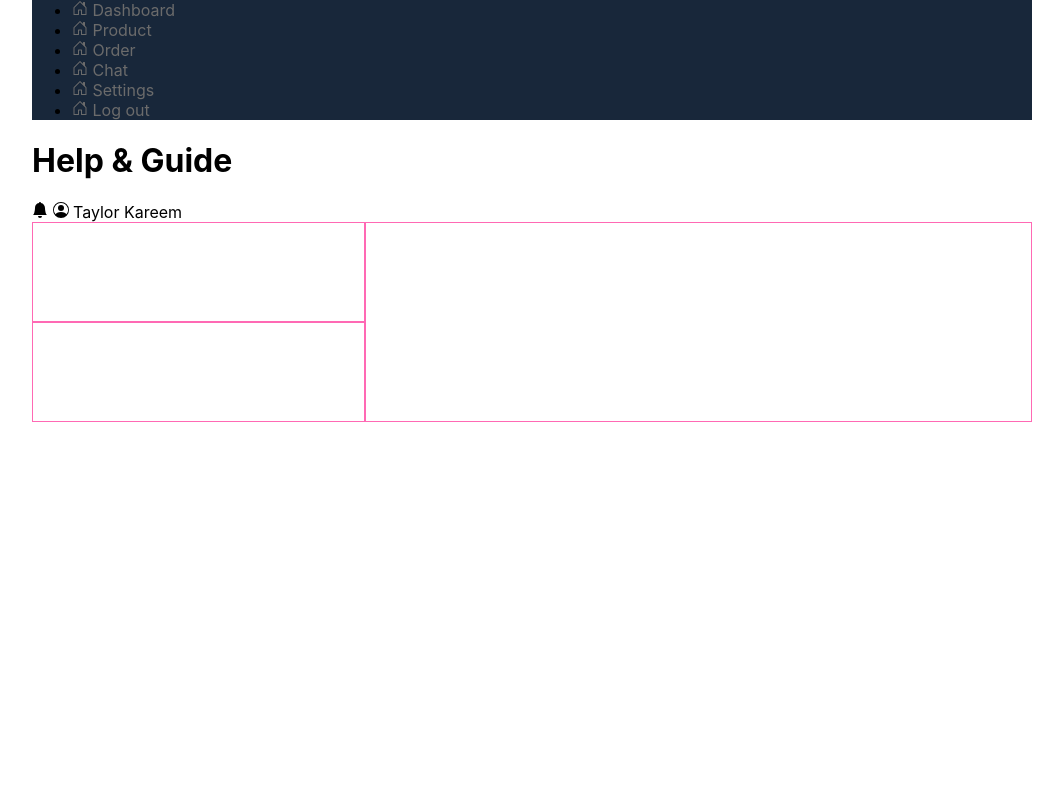
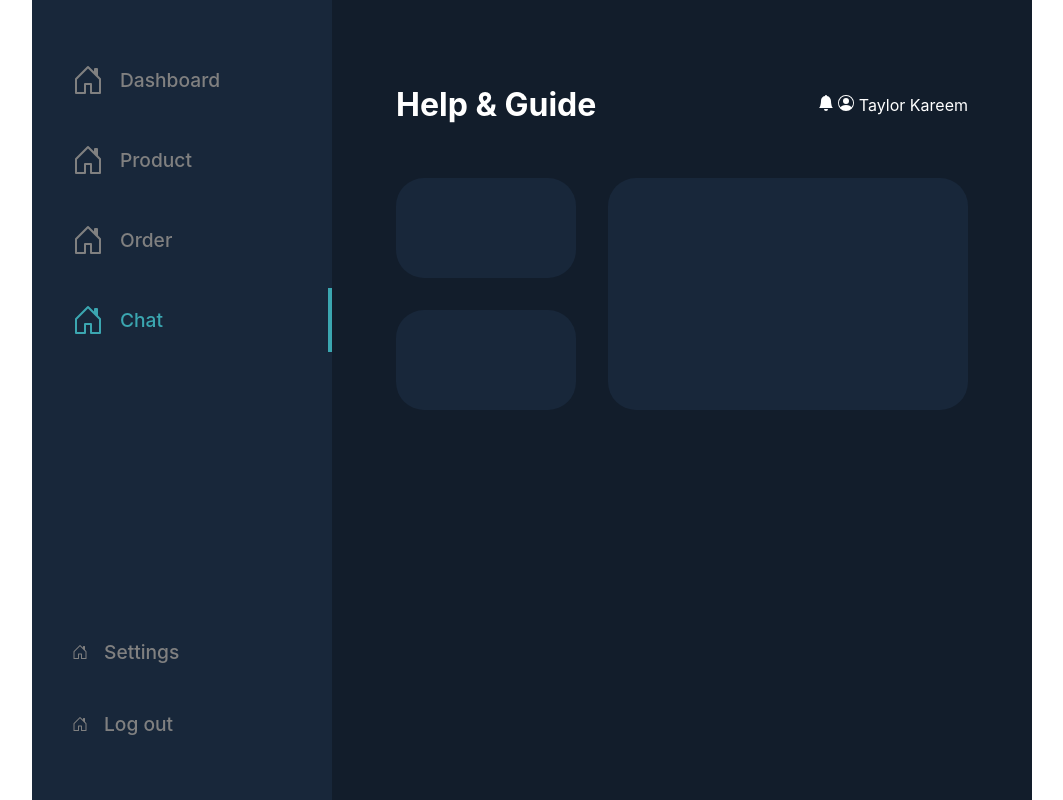
Before and after one commit to jonasholbech/dribbble, a plain HTML site: page index.html in a window 1280 px wide. Shown: the whole page, without its empty margins (108-1171 px from the left). Drawn offline with Linux system fonts and the light colour scheme.

Commit message:
layout main content

```diff
--- a/index.html
+++ b/index.html
@@ -15,8 +15,8 @@
             <a href="#"
               ><svg
                 xmlns="http://www.w3.org/2000/svg"
-                width="16"
-                height="16"
+                width="32"
+                height="32"
                 fill="currentColor"
                 class="bi bi-house-door"
                 viewBox="0 0 16 16"
@@ -32,8 +32,8 @@
             <a href="#"
               ><svg
                 xmlns="http://www.w3.org/2000/svg"
-                width="16"
-                height="16"
+                width="32"
+                height="32"
                 fill="currentColor"
                 class="bi bi-house-door"
                 viewBox="0 0 16 16"
@@ -49,8 +49,8 @@
             <a href="#"
               ><svg
                 xmlns="http://www.w3.org/2000/svg"
-                width="16"
-                height="16"
+                width="32"
+                height="32"
                 fill="currentColor"
                 class="bi bi-house-door"
                 viewBox="0 0 16 16"
@@ -62,12 +62,12 @@
               Order</a
             >
           </li>
-          <li>
+          <li class="active">
             <a href="#"
               ><svg
                 xmlns="http://www.w3.org/2000/svg"
-                width="16"
-                height="16"
+                width="32"
+                height="32"
                 fill="currentColor"
                 class="bi bi-house-door"
                 viewBox="0 0 16 16"
--- a/style.css
+++ b/style.css
@@ -76,6 +76,8 @@ body {
 #wrapper {
   max-width: 1000px;
   margin: auto;
+  display: grid;
+  grid-template-columns: 300px 1fr;
 }
 img {
   display: block;
@@ -84,19 +86,67 @@ img {
 }
 a {
   text-decoration: none;
-  color: var(--color-grey-350);
+  color: var(--color-grey-450);
 }
 nav {
   background-color: var(--color-blue-50);
+  font-size: 1.2rem;
+  font-weight: 500;
+  min-height: 100vh;
+  display: flex;
+  flex-direction: column;
+}
+nav a {
+  display: flex;
+  gap: 1rem;
+  align-items: center;
+  padding: 1rem 0;
+}
+nav ul {
+  margin: 0;
+  margin-top: 3rem;
+
+  list-style: none;
+  display: flex;
+  flex-direction: column;
+  gap: 1rem;
+}
+nav ul:last-child {
+  margin-top: auto;
+  margin-bottom: 3rem;
+}
+nav .active {
+  border-right: 4px solid var(--color-teal-400);
+}
+nav .active a {
+  color: var(--color-teal-400);
+}
+main {
+  background-color: var(--color-blue-0);
+  color: white;
+  padding: 4rem;
+}
+main header {
+  display: flex;
+  justify-content: space-between;
+  align-items: center;
+}
+.maincontent > * {
+  min-height: 100px;
+  background-color: var(--color-blue-50);
+  border-radius: 28px;
 }
 
-nav ul {
-  margin: 0;
+.maincontent {
+  display: grid;
+  grid-template-columns: 1fr;
+  gap: 2rem;
+  padding-top: 2rem;
 }
-
-.maincontent > * {
-  min-height: 100px;
-  border: 1px solid hotpink;
+/** MAIN CONTENT**/
+@media only screen and (min-width: 600px) {
+  .maincontent {
+    grid-template-columns: 1fr 2fr;
   }
   .search {
     grid-column: 1;
@@ -111,10 +161,4 @@ nav ul {
     grid-column: 1;
     grid-row: 2;
   }
-/** MAIN CONTENT**/
-@media only screen and (min-width: 600px) {
-  .maincontent {
-    display: grid;
-    grid-template-columns: 1fr 2fr;
 }
-}
```
Lines whose indentation alone changed are shown as unchanged.
